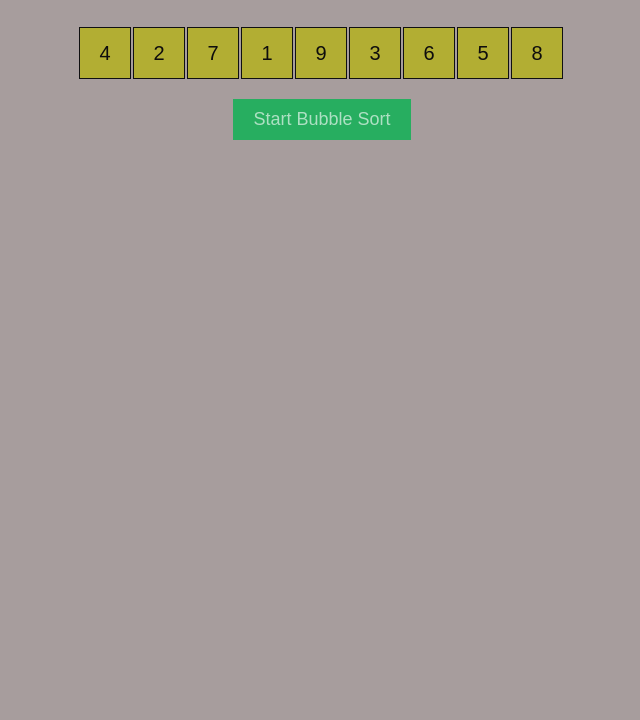
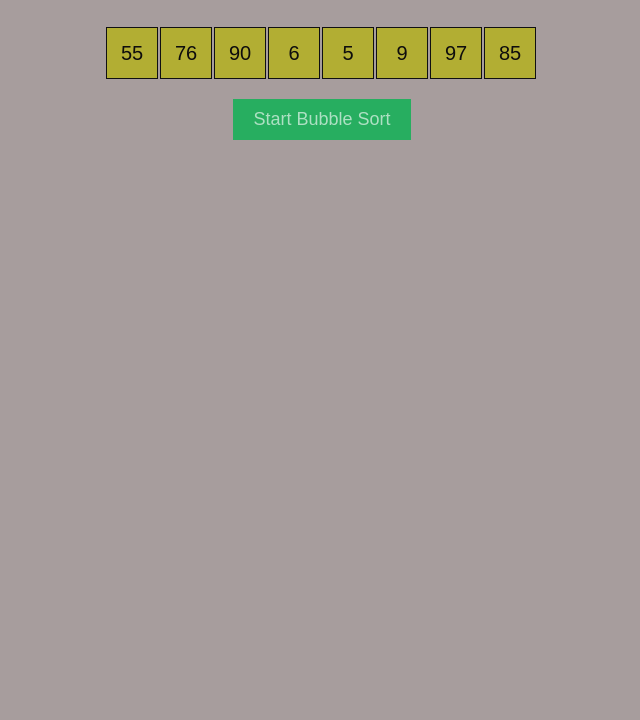
Before and after one commit to MohithCharan/bubble, a plain HTML site: page index.html in a window 1280 px wide. Shown: the part 80-800 px from the top of the page, without its empty margins (318-958 px from the left). Drawn offline with Linux system fonts and the light colour scheme.

Commit message:
Update index.html

```diff
--- a/index.html
+++ b/index.html
@@ -86,7 +86,7 @@
     // Visualization
     const initialArrayGrid = document.getElementById('initial-array-grid');
     const startButton = document.getElementById('start-button');
-    let initialArr = [4, 2, 7, 1, 9, 3, 6, 5, 8];
+    let initialArr = [55,76,90,6,5,9,97,85];
 
     // Display the initial array in grid format
     initialArr.forEach((value) => {
```
